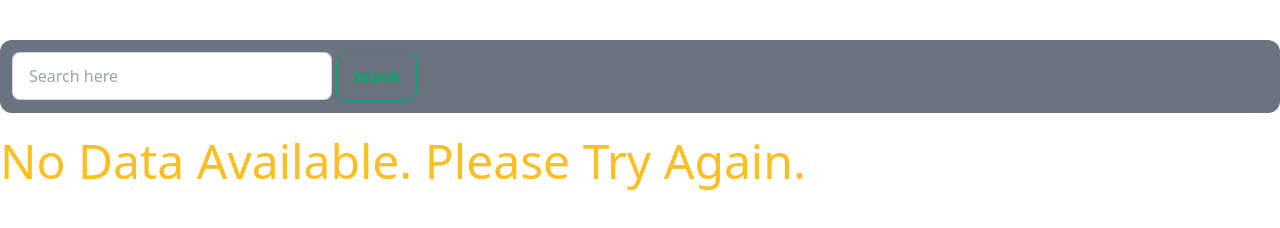
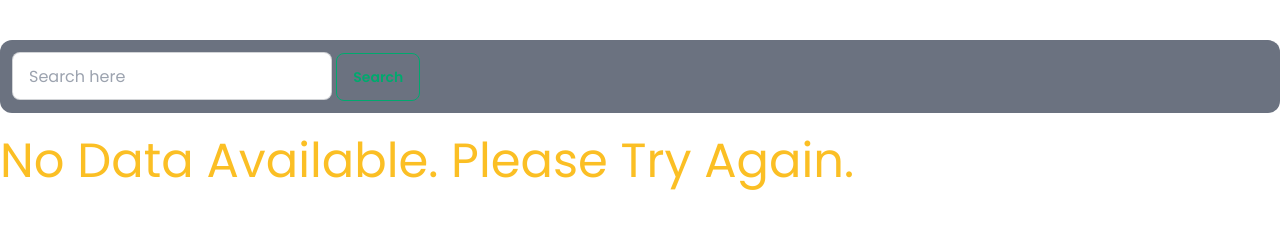
Before and after one commit to rakibgithub21/phoneHunter_tailwind, a plain HTML site: page index.html in a window 1280 px wide. Drawn offline with nearby package versions, Linux system fonts and the light colour scheme; no server answers.

Commit message:
font added

```diff
--- a/index.html
+++ b/index.html
@@ -20,7 +20,7 @@
     </style>
 </head>
 
-<body>
+<body class="font-style">
 
     <main class="container mx-auto my-10">
         <!-- input field and button -->
```
